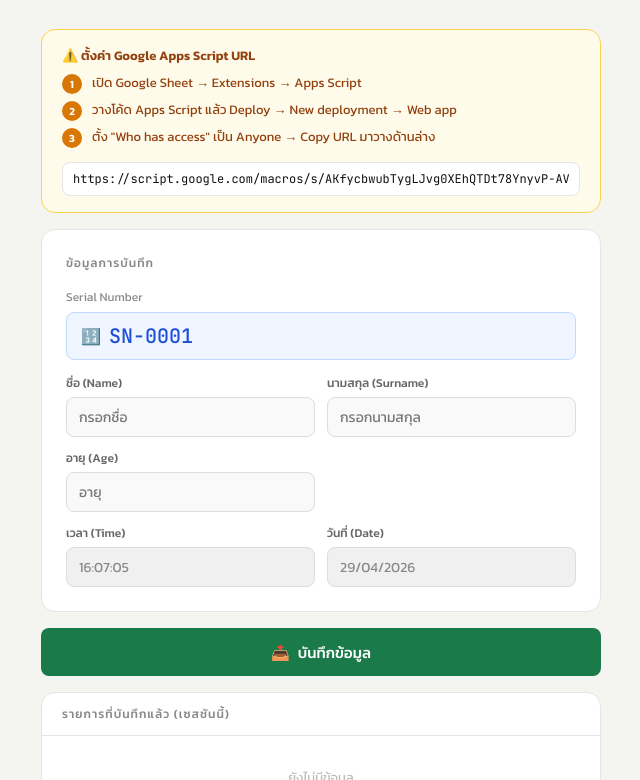
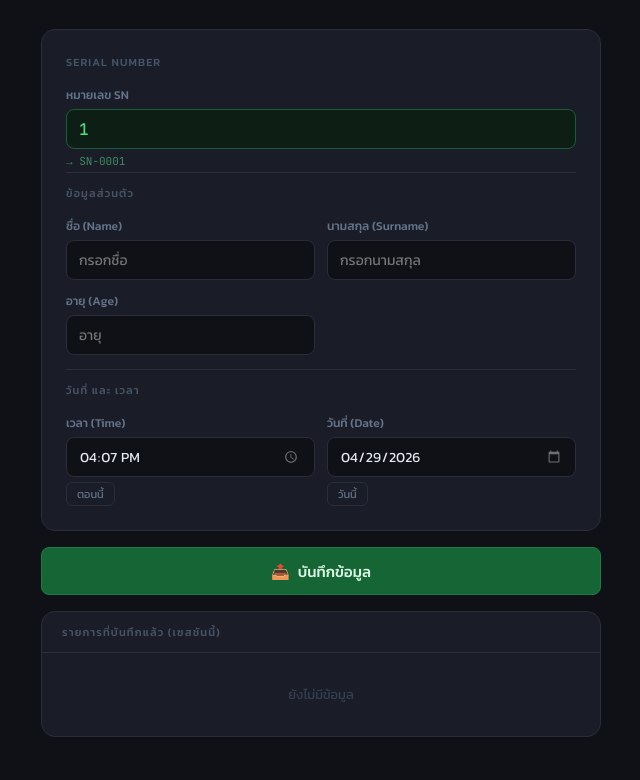
Before and after one commit to inwkoki/name-age, a plain HTML site: page index.html in a window 1280 px wide. Shown: the part 163-943 px from the top of the page, without its empty margins (319-959 px from the left). Drawn offline with Linux system fonts and the light colour scheme.

Commit message:
Update index.html

```diff
--- a/index.html
+++ b/index.html
@@ -10,12 +10,13 @@
 
     body {
       font-family: 'Kanit', sans-serif;
-      background: #f4f4f0;
+      background: #0f1117;
       min-height: 100vh;
       display: flex;
       align-items: flex-start;
       justify-content: center;
       padding: 2rem 1rem;
+      color: #e2e8f0;
     }
 
     .wrap {
@@ -30,7 +31,8 @@
 
     .icon-wrap {
       width: 56px; height: 56px;
-      background: #d1fae5;
+      background: #0d2d1f;
+      border: 1px solid #1a5c3a;
       border-radius: 16px;
       display: flex; align-items: center; justify-content: center;
       margin: 0 auto 1rem;
@@ -40,29 +42,29 @@
     h1 {
       font-size: 22px;
       font-weight: 600;
-      color: #111;
+      color: #f1f5f9;
       margin-bottom: 4px;
     }
 
     .sub {
       font-size: 13px;
-      color: #888;
+      color: #64748b;
     }
 
     .card {
-      background: #fff;
-      border: 1px solid #e5e5e5;
+      background: #1a1d27;
+      border: 1px solid #2a2d3a;
       border-radius: 14px;
       padding: 1.5rem;
       margin-bottom: 1rem;
     }
 
     .card-title {
-      font-size: 12px;
+      font-size: 11px;
       font-weight: 500;
-      color: #888;
+      color: #475569;
       text-transform: uppercase;
-      letter-spacing: 0.08em;
+      letter-spacing: 0.1em;
       margin-bottom: 1rem;
     }
 
@@ -76,54 +78,74 @@
       display: block;
       font-size: 12px;
       font-weight: 500;
-      color: #666;
+      color: #64748b;
       margin-bottom: 5px;
     }
 
-    .field input {
+    .field input, .field input[type="time"], .field input[type="date"] {
       width: 100%;
       height: 40px;
       padding: 0 12px;
       font-family: 'Kanit', sans-serif;
       font-size: 14px;
       border-radius: 8px;
-      border: 1px solid #ddd;
-      background: #f9f9f9;
-      color: #111;
+      border: 1px solid #2a2d3a;
+      background: #0f1117;
+      color: #e2e8f0;
       transition: border-color 0.15s, background 0.15s;
       outline: none;
     }
 
     .field input:focus {
-      border-color: #666;
-      background: #fff;
-      box-shadow: 0 0 0 3px rgba(0,0,0,0.05);
+      border-color: #3d8b5f;
+      background: #12151e;
+      box-shadow: 0 0 0 3px rgba(61,139,95,0.12);
     }
 
-    .field input[readonly] {
-      color: #888;
-      cursor: default;
-      background: #f0f0f0;
+    /* datetime inputs color scheme fix */
+    input[type="time"]::-webkit-calendar-picker-indicator,
+    input[type="date"]::-webkit-calendar-picker-indicator {
+      filter: invert(1) opacity(0.4);
+      cursor: pointer;
     }
 
-    .serial-badge {
+    .sn-row {
       display: flex;
-      align-items: center;
-      gap: 8px;
-      padding: 10px 14px;
-      background: #eff6ff;
-      border: 1px solid #bfdbfe;
-      border-radius: 8px;
-      font-family: 'JetBrains Mono', monospace;
-      font-size: 20px;
-      font-weight: 500;
-      color: #1d4ed8;
+      gap: 10px;
+      align-items: flex-end;
+      margin-bottom: 14px;
     }
 
-    .serial-label {
-      font-size: 12px;
-      color: #888;
-      margin-bottom: 6px;
+    .sn-row .field { flex: 1; }
+
+    .sn-prefix {
+      font-family: 'JetBrains Mono', monospace;
+      font-size: 13px;
+      color: #3d8b5f;
+      padding: 0 2px 10px;
+      white-space: nowrap;
+    }
+
+    .field input.sn-input {
+      font-family: 'JetBrains Mono', monospace;
+      font-size: 16px;
+      font-weight: 500;
+      color: #4ade80;
+      background: #0d1f15;
+      border-color: #1a5c3a;
+      letter-spacing: 0.05em;
+    }
+
+    .field input.sn-input:focus {
+      border-color: #3d8b5f;
+      box-shadow: 0 0 0 3px rgba(74,222,128,0.08);
+    }
+
+    .sn-preview {
+      font-family: 'JetBrains Mono', monospace;
+      font-size: 11px;
+      color: #3d8b5f;
+      margin-top: 5px;
     }
 
     .time-row {
@@ -133,12 +155,32 @@
       margin-top: 12px;
     }
 
+    .btn-row {
+      display: flex;
+      gap: 8px;
+      margin-top: 5px;
+    }
+
+    .btn-now {
+      font-family: 'Kanit', sans-serif;
+      font-size: 11px;
+      padding: 3px 10px;
+      border-radius: 6px;
+      border: 1px solid #2a2d3a;
+      background: #1a1d27;
+      color: #64748b;
+      cursor: pointer;
+      transition: all 0.15s;
+    }
+
+    .btn-now:hover { border-color: #3d8b5f; color: #4ade80; }
+
     .btn-submit {
       width: 100%;
       height: 48px;
-      background: #1a7a4a;
-      color: #fff;
-      border: none;
+      background: #166534;
+      color: #dcfce7;
+      border: 1px solid #1a7a4a;
       border-radius: 8px;
       font-family: 'Kanit', sans-serif;
       font-size: 15px;
@@ -152,9 +194,9 @@
       margin-bottom: 1rem;
     }
 
-    .btn-submit:hover { background: #156038; }
+    .btn-submit:hover { background: #15803d; }
     .btn-submit:active { transform: scale(0.98); }
-    .btn-submit:disabled { background: #aaa; cursor: not-allowed; }
+    .btn-submit:disabled { background: #1e2330; color: #475569; border-color: #2a2d3a; cursor: not-allowed; }
 
     .status {
       text-align: center;
@@ -165,78 +207,32 @@
       margin-bottom: 1rem;
     }
 
-    .status.ok  { background: #d1fae5; color: #065f46; display: block; }
-    .status.err { background: #fee2e2; color: #991b1b; display: block; }
-    .status.loading { background: #f3f4f6; color: #555; display: block; }
-
-    .setup-card {
-      background: #fffbeb;
-      border: 1px solid #fcd34d;
-      border-radius: 14px;
-      padding: 1rem 1.25rem;
-      margin-bottom: 1rem;
-      font-size: 13px;
-      color: #92400e;
-    }
-
-    .setup-card strong { font-weight: 600; }
-
-    .url-field {
-      width: 100%;
-      padding: 8px 10px;
-      font-size: 12px;
-      font-family: 'JetBrains Mono', monospace;
-      border-radius: 8px;
-      border: 1px solid #e5e5e5;
-      background: #fff;
-      color: #111;
-      margin-top: 8px;
-      outline: none;
-    }
-
-    .url-field:focus { border-color: #999; }
-
-    .step {
-      display: flex;
-      gap: 10px;
-      margin-bottom: 6px;
-      align-items: flex-start;
-    }
-
-    .step-num {
-      width: 20px; height: 20px;
-      background: #d97706;
-      color: #fff;
-      border-radius: 50%;
-      font-size: 11px;
-      font-weight: 600;
-      display: flex; align-items: center; justify-content: center;
-      flex-shrink: 0;
-      margin-top: 1px;
-    }
+    .status.ok      { background: #0d2d1f; color: #4ade80; border: 1px solid #1a5c3a; display: block; }
+    .status.err     { background: #2d0d0d; color: #f87171; border: 1px solid #5c1a1a; display: block; }
+    .status.loading { background: #1a1d27; color: #64748b; border: 1px solid #2a2d3a; display: block; }
 
     .records-card {
-      background: #fff;
-      border: 1px solid #e5e5e5;
+      background: #1a1d27;
+      border: 1px solid #2a2d3a;
       border-radius: 14px;
       overflow: hidden;
     }
 
     .records-header {
       padding: 12px 1.25rem;
-      border-bottom: 1px solid #e5e5e5;
-      font-size: 12px;
+      border-bottom: 1px solid #2a2d3a;
+      font-size: 11px;
       font-weight: 500;
-      color: #888;
+      color: #475569;
       text-transform: uppercase;
-      letter-spacing: 0.08em;
+      letter-spacing: 0.1em;
     }
 
     .record-item {
       padding: 10px 1.25rem;
-      border-bottom: 1px solid #f0f0f0;
+      border-bottom: 1px solid #1e2130;
       display: grid;
-      grid-template-columns: 90px 1fr auto;
+      grid-template-columns: 100px 1fr auto;
       gap: 8px;
       align-items: center;
       font-size: 13px;
@@ -254,21 +250,28 @@
       font-family: 'JetBrains Mono', monospace;
       font-size: 12px;
       font-weight: 500;
-      color: #1d4ed8;
+      color: #4ade80;
     }
 
-    .record-name { color: #111; font-weight: 500; }
+    .record-name { color: #cbd5e1; font-weight: 500; }
 
     .record-time {
       font-size: 11px;
-      color: #aaa;
+      color: #475569;
+      font-family: 'JetBrains Mono', monospace;
     }
 
     .empty-msg {
       padding: 2rem;
       text-align: center;
       font-size: 13px;
-      color: #bbb;
+      color: #334155;
+    }
+
+    .divider {
+      height: 1px;
+      background: #2a2d3a;
+      margin: 4px 0 12px;
     }
   </style>
 </head>
@@ -281,28 +284,18 @@
     <p class="sub">ระบบบันทึกข้อมูลลง Google Sheets</p>
   </div>
 
-  <!-- Setup URL -->
-  <div class="setup-card">
-    <strong>⚠️ ตั้งค่า Google Apps Script URL</strong>
-    <div style="margin-top:8px;">
-      <div class="step"><div class="step-num">1</div><span>เปิด Google Sheet → Extensions → Apps Script</span></div>
-      <div class="step"><div class="step-num">2</div><span>วางโค้ด Apps Script แล้ว Deploy → New deployment → Web app</span></div>
-      <div class="step"><div class="step-num">3</div><span>ตั้ง "Who has access" เป็น Anyone → Copy URL มาวางด้านล่าง</span></div>
-    </div>
-    <input class="url-field" id="scriptUrl" type="text" value="https://script.google.com/macros/s/AKfycbwubTygLJvg0XEhQTDt78YnyvP-AV_GYahsXgqBC0DkcoIIYM5ruovKVNGrZ2p7PzFq5g/exec" readonly />
-  </div>
-
   <!-- Form Card -->
   <div class="card">
-    <div class="card-title">ข้อมูลการบันทึก</div>
+    <div class="card-title">Serial Number</div>
 
-    <div style="margin-bottom: 14px;">
-      <div class="serial-label">Serial Number</div>
-      <div class="serial-badge">
-        <span style="font-size:16px;">🔢</span>
-        <span id="snDisplay">SN-0001</span>
-      </div>
+    <div class="field">
+      <label>หมายเลข SN</label>
+      <input type="number" id="snNum" class="sn-input" value="1" min="1" max="9999" oninput="updateSnPreview()" />
+      <div class="sn-preview" id="snPreview">→ SN-0001</div>
     </div>
+
+    <div class="divider"></div>
+    <div class="card-title">ข้อมูลส่วนตัว</div>
 
     <div class="field-grid">
       <div class="field">
@@ -319,14 +312,23 @@
       </div>
     </div>
 
+    <div class="divider" style="margin-top:14px;"></div>
+    <div class="card-title">วันที่ และ เวลา</div>
+
     <div class="time-row">
       <div class="field">
         <label>เวลา (Time)</label>
-        <input type="text" id="timeField" readonly />
+        <input type="time" id="timeField" />
+        <div class="btn-row">
+          <button class="btn-now" onclick="setNowTime()">ตอนนี้</button>
+        </div>
       </div>
       <div class="field">
         <label>วันที่ (Date)</label>
-        <input type="text" id="dateField" readonly />
+        <input type="date" id="dateField" />
+        <div class="btn-row">
+          <button class="btn-now" onclick="setNowDate()">วันนี้</button>
+        </div>
       </div>
     </div>
   </div>
@@ -348,26 +350,35 @@
 </div>
 
 <script>
-  let counter = 1;
+  const SCRIPT_URL = 'https://script.google.com/macros/s/AKfycbwubTygLJvg0XEhQTDt78YnyvP-AV_GYahsXgqBC0DkcoIIYM5ruovKVNGrZ2p7PzFq5g/exec';
   let records = [];
 
   function pad(n, w) { return String(n).padStart(w, '0'); }
 
-  function getNow() {
-    const d = new Date();
-    const time = pad(d.getHours(),2)+':'+pad(d.getMinutes(),2)+':'+pad(d.getSeconds(),2);
-    const date = pad(d.getDate(),2)+'/'+pad(d.getMonth()+1,2)+'/'+d.getFullYear();
-    return { time, date };
+  function updateSnPreview() {
+    const n = parseInt(document.getElementById('snNum').value) || 1;
+    document.getElementById('snPreview').textContent = '→ SN-' + pad(n, 4);
   }
 
-  function updateClock() {
-    const { time, date } = getNow();
-    document.getElementById('timeField').value = time;
-    document.getElementById('dateField').value = date;
+  function getSN() {
+    const n = parseInt(document.getElementById('snNum').value) || 1;
+    return 'SN-' + pad(n, 4);
   }
 
-  function updateSN() {
-    document.getElementById('snDisplay').textContent = 'SN-' + pad(counter, 4);
+  function setNowTime() {
+    const d = new Date();
+    document.getElementById('timeField').value = pad(d.getHours(),2)+':'+pad(d.getMinutes(),2);
+  }
+
+  function setNowDate() {
+    const d = new Date();
+    document.getElementById('dateField').value = d.getFullYear()+'-'+pad(d.getMonth()+1,2)+'-'+pad(d.getDate(),2);
+  }
+
+  function getDisplayDate(val) {
+    if (!val) return '';
+    const [y,m,day] = val.split('-');
+    return day+'/'+m+'/'+y;
   }
 
   function showStatus(msg, type) {
@@ -393,20 +404,21 @@
   }
 
   async function handleSubmit() {
-    const url     = document.getElementById('scriptUrl').value.trim();
+    const sn      = getSN();
     const name    = document.getElementById('name').value.trim();
     const surname = document.getElementById('surname').value.trim();
     const age     = document.getElementById('age').value.trim();
-    const { time, date } = getNow();
-    const sn = 'SN-' + pad(counter, 4);
+    const timeVal = document.getElementById('timeField').value;
+    const dateVal = document.getElementById('dateField').value;
+    const time    = timeVal || '';
+    const date    = getDisplayDate(dateVal);
 
     if (!name || !surname || !age) {
       showStatus('⚠️ กรุณากรอกข้อมูลให้ครบ (ชื่อ, นามสกุล, อายุ)', 'err');
       return;
     }
-
-    if (!url || !url.includes('script.google.com')) {
-      showStatus('⚠️ กรุณาใส่ Google Apps Script URL ให้ถูกต้อง', 'err');
+    if (!timeVal || !dateVal) {
+      showStatus('⚠️ กรุณาเลือกวันที่และเวลา', 'err');
       return;
     }
 
@@ -417,7 +429,7 @@
     const payload = { sn, name, surname, age, time, date };
 
     try {
-      await fetch(url, {
+      await fetch(SCRIPT_URL, {
         method: 'POST',
         mode: 'no-cors',
         headers: { 'Content-Type': 'application/json' },
@@ -425,10 +437,14 @@
       });
 
       records.push(payload);
-      counter++;
-      updateSN();
       renderRecords();
       showStatus('✅ บันทึก ' + sn + ' สำเร็จ!', 'ok');
+
+      // auto increment SN
+      const snEl = document.getElementById('snNum');
+      snEl.value = parseInt(snEl.value) + 1;
+      updateSnPreview();
+
       document.getElementById('name').value = '';
       document.getElementById('surname').value = '';
       document.getElementById('age').value = '';
@@ -439,9 +455,10 @@
     btn.disabled = false;
   }
 
-  updateClock();
-  setInterval(updateClock, 1000);
-  updateSN();
+  // init
+  setNowTime();
+  setNowDate();
+  updateSnPreview();
 </script>
 </body>
 </html>
```
